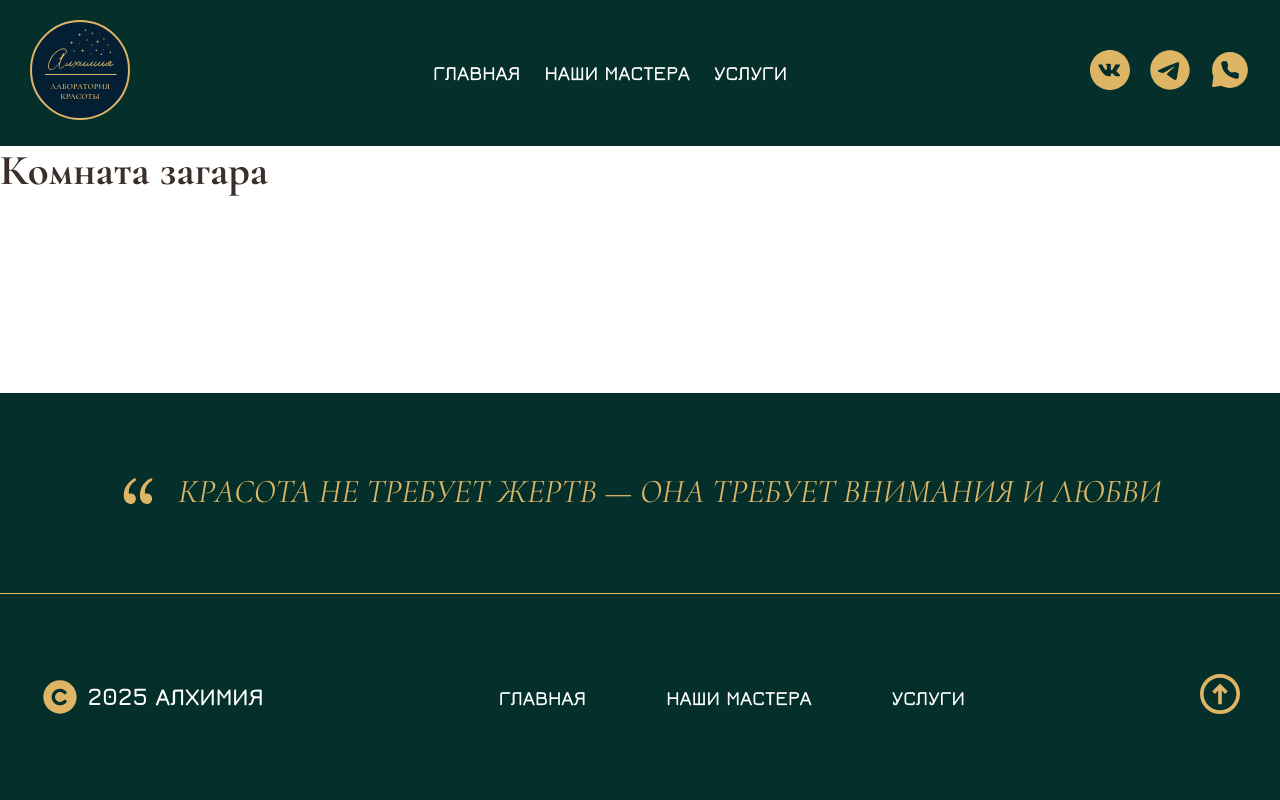
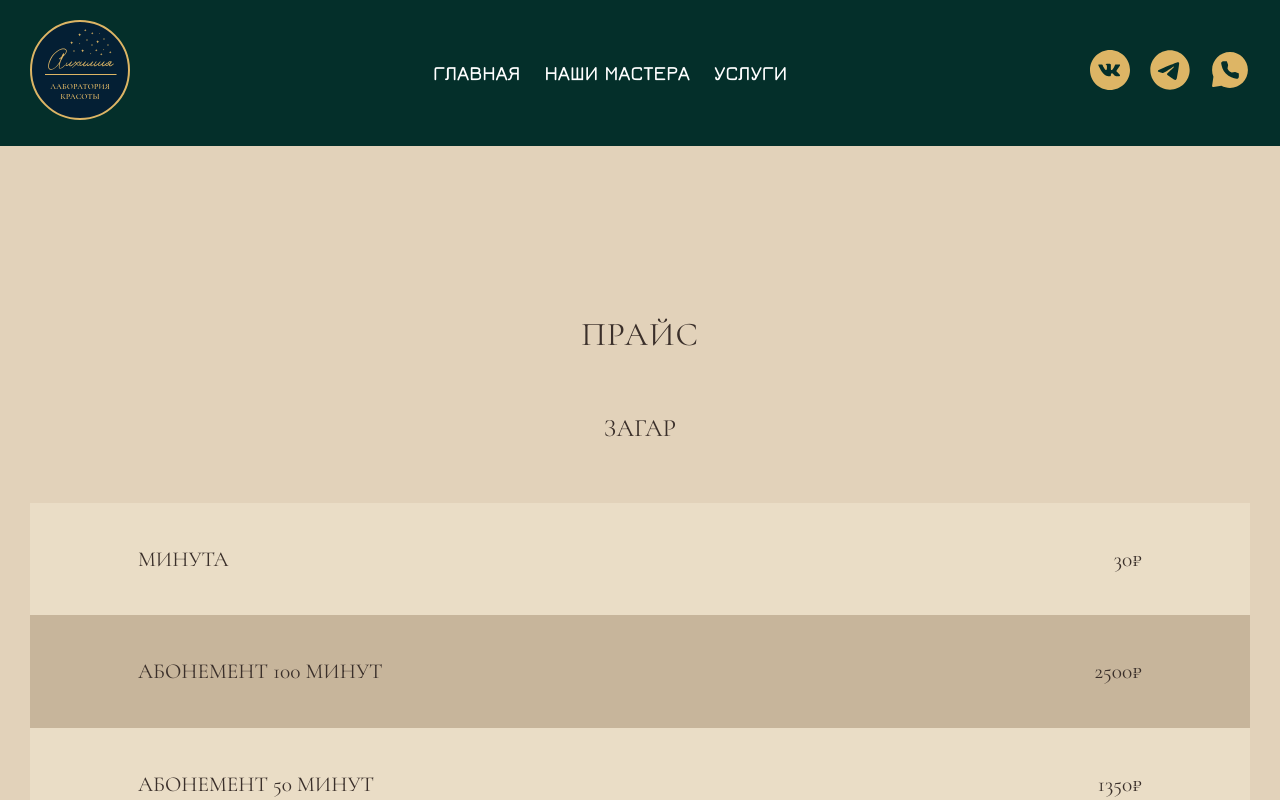
Before and after one commit to darina1970/Alchemy-Beauty-Salon, a React (Vite) app: page /services/tan in a window 1280 px wide. Shown: the top 800 px of the page. Built offline with nearby package versions, Linux system fonts and the light colour scheme.

Commit message:
add customized theme for TanRoom PriceTable

```diff
--- a/src/components/Rooms/Price/PriceBlock.jsx
+++ b/src/components/Rooms/Price/PriceBlock.jsx
@@ -3,7 +3,7 @@ import Tabs from "./Tabs";
 import PriceTable from "./PriceTable";
 import styles from './PriceBlock.module.css';
 
-const PriceBlock = ({ variant, tabs, defaultTabKey, pricesByTab, theme = 'light' }) => {
+const PriceBlock = ({ variant, tabs, defaultTabKey, pricesByTab, theme = 'light', tableTheme = 'default' }) => {
     const [activeTab, setActiveTab] = useState(defaultTabKey || (tabs?.[0]?.key ?? null));
     const priceGroups = tabs ? pricesByTab[activeTab] : pricesByTab;
 
@@ -25,7 +25,7 @@ const PriceBlock = ({ variant, tabs, defaultTabKey, pricesByTab, theme = 'light'
                         <div key={idx} className={styles.priceGroup}>
                             {group.title && <h3 className={styles.priceGroupTitle}>{group.title}</h3>}
 
-                            <PriceTable data={group.data} columns={group.columns} />
+                            <PriceTable data={group.data} columns={group.columns} theme={tableTheme} />
 
                             {group.note && (
                                 <p className={styles.note}>{group.note}</p>
--- a/src/components/Rooms/Price/PriceTable.jsx
+++ b/src/components/Rooms/Price/PriceTable.jsx
@@ -1,13 +1,13 @@
 import React from "react";
 import styles from './PriceTable.module.css';
 
-const PriceTable = ({ data, columns = ['Услуга', 'Цена'] }) => {
+const PriceTable = ({ data, columns = ['Услуга', 'Цена'], theme = 'default' }) => {
     const showSubHeaders = columns.length > 2;
 
     return (
         <div className={styles.priceTable}>
             {showSubHeaders && (
-                <div className={`${styles.priceRow} ${styles.evenRow}`}>
+                <div className={`${styles.priceRow} ${styles[`evenRow--${theme}`]}`}>
                     <span className={`${styles.col} ${styles.col0}`}></span>
                     {columns.slice(1).map((col, idx) => (
                         <span key={idx} className={`${styles.col} ${styles.colRight}`}>
@@ -23,7 +23,7 @@ const PriceTable = ({ data, columns = ['Услуга', 'Цена'] }) => {
                     <div
                         key={rowIndex}
                         className={`${styles.priceRow} ${
-                            isOdd ? styles.oddRow : styles.evenRow
+                            isOdd ? styles[`oddRow--${theme}`] : styles[`evenRow--${theme}`]
                         }`}
                     >
                         {columns.map((_, colIndex) => (
--- a/src/components/Rooms/Price/PriceTable.module.css
+++ b/src/components/Rooms/Price/PriceTable.module.css
@@ -13,12 +13,20 @@
     padding: 40px 100px;
 }
 
-.evenRow {
+.evenRow--default {
     background-color: #E6D2B8;
 }
 
-.oddRow {
+.oddRow--default {
     background-color: #D7C3A8;
+}
+
+.evenRow--tanning {
+    background-color: #EADDC6;
+}
+
+.oddRow--tanning {
+    background-color: #C7B59B;
 }
 
 .col {
--- a/src/pages/OurServices/RoomTan/RoomTan.jsx
+++ b/src/pages/OurServices/RoomTan/RoomTan.jsx
@@ -1,11 +1,17 @@
 import React from 'react';
-
+import PriceBlock from '../../../components/Rooms/Price/PriceBlock';
+import { tanPrices } from './tanPriceData';
 
 const TanRoom = () => {
     return (
-        <div>
-            <h1>Комната загара</h1>
-        </div>
+        <>
+            <PriceBlock
+                pricesByTab={tanPrices}
+                theme= 'dark'
+                variant='dark'
+                tableTheme='tanning'
+            />
+        </>
     );
 };
 
--- /dev/null
+++ b/src/pages/OurServices/RoomTan/tanPriceData.js
@@ -0,0 +1,14 @@
+const tanPrices = [
+    {
+        title: 'ЗАГАР',
+        columns: ['Услуга', 'Цена'],
+        data: [
+            { col0: 'МИНУТА', col1: '30₽' },
+            { col0: 'АБОНЕМЕНТ 100 МИНУТ', col1: '2500₽' },
+            { col0: 'АБОНЕМЕНТ 50 МИНУТ', col1: '1350₽' },
+        ],
+    },
+]
+
+
+export { tanPrices };
```
